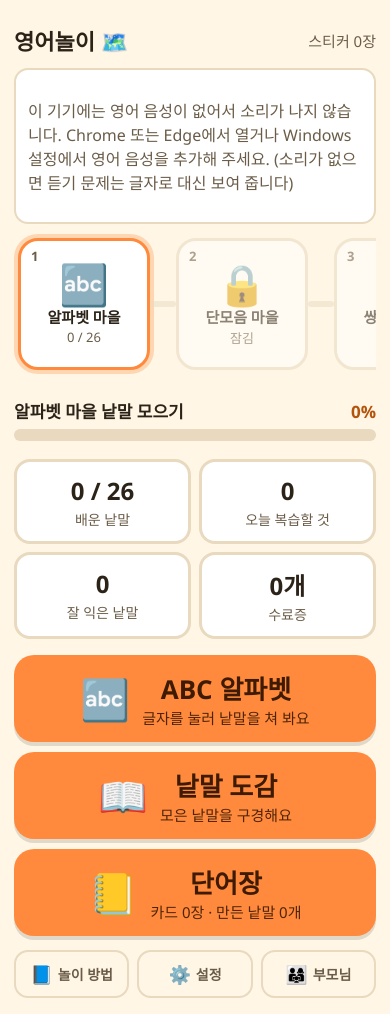
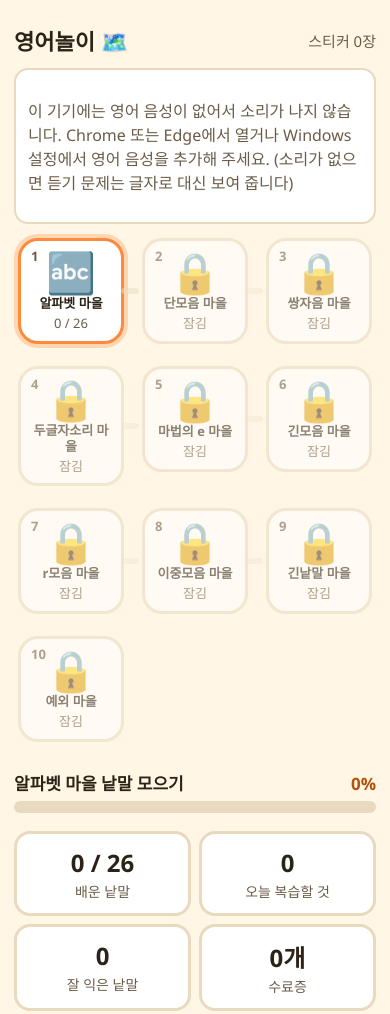
Before and after one commit to parksw20/english-nori, a website built with Vite: page index.html in a window 390 px wide. Shown: the top 1014 px of the page. Built offline with nearby package versions, Linux system fonts and the light colour scheme.

Commit message:
지도를 다섯씩 줄바꿈 + g·h·K·k·m·n·q·r은 한 번에 써도 통과
지도: 한 줄을 옆으로 밀게 했더니 열 마을이 되자 뒤쪽은 밀어야만 보였다(사용자 지적) →
한 줄에 다섯, 여섯째부터는 **아랫줄 왼쪽부터**. 길은 카드 오른쪽에 ::after로 그리고 줄 끝 카드와
마지막 마을에는 그리지 않는다. 좁은 화면은 셋씩(다섯이면 카드가 60px이 되어 이름이 안 들어간다).
밀 것이 없어졌으니 자동 가운데 맞춤·끌기(dragScroll)는 지도에서 뗐다(함수는 남겨 둠).

한 번에 쓰기: g·h·K·k·m·n·q·r은 줄기를 되짚어 올라가며 손을 안 떼고 쓰는 것이 자연스럽다.
되짚는 길은 정해진 모양이 없어 획 하나씩의 방향으로는 못 재므로, 이 글자들은
**첫 획 시작점에서 출발해 글자의 길을 8할 이상 지났으면** 통과(judgeCovers). 시작점을 보므로
"위에서 아래로"는 지켜진다. 목록에 없는 글자(E)는 여전히 획 하나씩(또는 붙은 획만 이어서)이다.

검증: 데스크톱 5×2 배치·둘째 줄 왼쪽 시작·길 표시(열린 길 ━ / 닫힌 길 ┄ / 줄 끝 없음)·가로 넘침 0,
폰 375px 3열·가로 넘침 0. h를 줄기→되짚기→어깨 한 번에 그어 통과, E를 한 번에 그어 탈락.

Co-Authored-By: Claude Opus 5 <noreply@anthropic.com>

```diff
--- a/src/data/strokes.ts
+++ b/src/data/strokes.ts
@@ -13,6 +13,12 @@
  * - 둥근 글자(a·d·g·q)는 둥근 부분을 먼저, 세로는 나중에 내려긋는다
  * 아래 test/strokes.test.ts가 이 규칙을 검사한다.
  */
+/**
+ * **한 번에 써도 되는 글자** — 획 사이를 되짚어 올라가며(줄기를 다시 타고) 손을 안 떼고 쓰는 것이 자연스러운 글자.
+ * 이 글자들은 획 하나씩 안 그어도, 첫 획 시작점에서 출발해 글자의 길을 거의 다 지나면 통과다(사용자 지정).
+ */
+export const ONE_STROKE_OK = new Set(['g', 'h', 'K', 'k', 'm', 'n', 'q', 'r'])
+
 export const STROKES: Record<string, string[]> = {
   // ── 대문자 ────────────────────────────────────────────────
   A: ['M50 10 L15 90', 'M50 10 L85 90', 'M30 60 L70 60'],
--- a/src/manual.ts
+++ b/src/manual.ts
@@ -139,6 +139,7 @@ export function showManual(onBack: () => void): void {
         '판은 점선 두 줄로 **세로 3등분**돼요. 대문자는 맨 위부터 기준선(둘째 줄)까지, 소문자는 첫째 줄부터 기준선까지 써요(b·d는 위까지, g·p는 아래 칸까지).',
         '숫자 순서대로, 화살표 방향으로 **획 하나씩** 그어요. 손을 떼면 바로 맞는지 알려 줘요 — 맞으면 초록, 틀리면 지워지고 힌트가 나와요(앞서 맞힌 획은 남아요).',
         'B의 2·3번처럼 **붙어 있는 획은 손을 떼지 않고 한 번에** 그어도 돼요. 모양이 맞으면 통과예요.',
+        'g·h·k·m·n·q·r(그리고 K)은 **줄기를 되짚어 올라가며 한 번에** 써도 돼요 — 첫 획 자리에서 시작해 글자를 다 지나면 통과예요.',
         '**대문자와 소문자를 둘 다 다 쓰면 통과** — 그 글자가 위 입력 줄에 들어가요. 순차·키보드에서 카드를 누른 것과 같아요.',
         '「🧽 지우기」로 처음부터 다시, 「▶ 순서 다시」로 안내를 다시 봐요.',
         '「␣ 띄어쓰기」는 여러 번 눌러도 **한 번만** 들어가요 (쓰기·순차·키보드 모두).',
--- a/src/style.css
+++ b/src/style.css
@@ -276,39 +276,32 @@ body {
 }
 
 /* ── 지도(마을 목록) ────────────────────────────────────────────── */
-/* ── 지도: 길을 따라 오른쪽으로 늘어선 마을 ─────────────────────── */
+/* ── 지도: 길을 따라 늘어선 마을, 다섯씩 줄바꿈 ────────────────── */
 .en-map-road {
-  display: flex;
-  align-items: center;
-  gap: 0;
-  /* 손가락으로 밀어서 본다. 한 마을씩 딱 멈추게(scroll-snap) 해야 반쯤 걸친 카드가 안 남는다 */
-  overflow-x: auto;
-  overscroll-behavior-x: contain;
-  scroll-snap-type: x proximity;
-  -webkit-overflow-scrolling: touch;
+  /* 한 줄에 다섯. 여섯째부터는 아랫줄 왼쪽부터(사용자 지정). 열 간격이 곧 길의 길이다 */
+  --en-map-cols: 5;
+  --en-map-gap: 26px;
+  display: grid;
+  grid-template-columns: repeat(var(--en-map-cols), minmax(0, 132px));
+  justify-content: center;
+  column-gap: var(--en-map-gap);
+  row-gap: 22px;
   padding: 10px 4px 14px;
   margin: 4px 0;
-  /* 마우스로 끌 수 있는 곳임을 손 모양으로 알린다 */
-  cursor: grab;
-  /* 끌 때 마을 이름이 파랗게 잡히면 미는 느낌이 깨진다 */
-  user-select: none;
-  -webkit-user-select: none;
-}
-
-.en-map-road.en-is-grabbing {
-  cursor: grabbing;
-  /* 끄는 동안에는 스냅이 손을 따라오지 못하게 (놓을 때만 맞춘다) */
-  scroll-snap-type: none;
-}
-
-/* 스크롤 막대는 아이 화면에서 눌리는 것이라 얇게 둔다 */
-.en-map-road::-webkit-scrollbar {
-  height: 6px;
-}
-
-.en-map-road::-webkit-scrollbar-thumb {
-  background: var(--en-line);
-  border-radius: 3px;
+}
+
+/* 좁은 화면에서는 셋씩 — 다섯을 넣으면 카드가 60px이 되어 이름이 안 들어간다 */
+@media (max-width: 640px) {
+  .en-map-road {
+    --en-map-cols: 3;
+    --en-map-gap: 18px;
+  }
+
+  /* 카드가 100px쯤으로 줄어 "두글자소리 마을"이 두 줄로 접혔다 → 글씨를 조금 줄인다.
+     (뒤에 오는 .en-map-village { font-size: 15px }에 지지 않게 선택자를 하나 더 붙인다) */
+  .en-map-road .en-map-village {
+    font-size: 13px;
+  }
 }
 
 .en-map-village {
@@ -318,10 +311,9 @@ body {
   align-items: center;
   justify-content: center;
   gap: 2px;
-  /* 정사각형 — 한 화면에 여러 마을이 들어오면서도 그림이 크다 */
-  flex: 0 0 auto;
-  width: 132px;
-  height: 132px;
+  /* 정사각형 — 줄이 바뀌어도 크기가 같아야 한다 */
+  width: 100%;
+  aspect-ratio: 1;
   padding: 8px;
   position: relative;
   border: 3px solid var(--en-line);
@@ -330,7 +322,41 @@ body {
   font-size: 15px;
   text-align: center;
   cursor: pointer;
-  scroll-snap-align: center;
+}
+
+/* 다음 마을로 가는 길 — 카드 오른쪽, 열 간격을 꽉 채운다. 줄 끝 카드와 마지막 마을에는 없다 */
+.en-map-village::after {
+  content: '';
+  position: absolute;
+  top: 50%;
+  left: 100%;
+  width: var(--en-map-gap);
+  height: 6px;
+  margin-top: -3px;
+  border-radius: 3px;
+  background: var(--en-line);
+  opacity: 0.5;
+  pointer-events: none;
+}
+
+.en-map-village.en-next-open::after {
+  background: var(--en-brand);
+  opacity: 1;
+}
+
+.en-map-village:nth-child(5n)::after,
+.en-map-village:last-child::after {
+  display: none;
+}
+
+@media (max-width: 640px) {
+  .en-map-village:nth-child(5n)::after {
+    display: block;
+  }
+  .en-map-village:nth-child(3n)::after,
+  .en-map-village:last-child::after {
+    display: none;
+  }
 }
 
 .en-map-village[disabled] {
@@ -342,21 +368,6 @@ body {
 .en-map-village.en-is-here {
   border-color: var(--en-brand);
   box-shadow: 0 0 0 4px color-mix(in srgb, var(--en-brand) 30%, transparent);
-}
-
-/* 마을 사이의 길. 지나온 길만 진하다 */
-.en-road {
-  flex: 0 0 auto;
-  width: 26px;
-  height: 6px;
-  border-radius: 3px;
-  background: var(--en-line);
-  opacity: 0.5;
-}
-
-.en-road.en-is-open {
-  background: var(--en-brand);
-  opacity: 1;
 }
 
 .en-map-no {
--- a/src/views.ts
+++ b/src/views.ts
@@ -12,7 +12,7 @@ import * as cards from './cards'
 import * as progress from './progress'
 import * as srs from './srs'
 import * as tts from './tts'
-import { bigButton, dragScroll, el, render, top, topLink } from './ui'
+import { bigButton, el, render, top, topLink } from './ui'
 
 /** 어른이 가끔 여는 화면용 작은 버튼 — 색을 쓰지 않고 테두리만 둔다(아이 눈길을 끌 이유가 없다) */
 function miniButton(emoji: string, label: string, onClick: () => void): HTMLButtonElement {
@@ -96,14 +96,15 @@ function goalBar(stage: StageId): HTMLElement {
 }
 
 /**
- * 지도 — 마을이 **길을 따라 오른쪽으로** 늘어서고, 손가락으로 밀어서 본다.
+ * 지도 — 마을이 **길을 따라 오른쪽으로** 늘어서고, 한 줄에 다섯을 넘으면 **아랫줄 왼쪽부터** 이어진다.
  *
  * 세로 목록이던 것을 바꿨다. 마을이 둘일 때는 목록이어도 됐지만 다섯이 되면
  * 목록은 "할 일 목록"처럼 보이고, 어디까지 왔는지가 안 보인다.
  * 길을 따라 옆으로 가는 모양이면 **지나온 마을과 앞으로 갈 마을**이 한눈에 보이고,
- * 잠긴 마을이 오른쪽에 있다는 것 자체가 다음 목표가 된다.
+ * 잠긴 마을이 뒤에 있다는 것 자체가 다음 목표가 된다.
  *
- * 카드를 정사각형으로 두는 이유: 한 화면에 여러 마을이 들어오면서도 그림이 충분히 커야 한다.
+ * 처음엔 한 줄을 옆으로 밀어서 봤는데, 열 마을이 되니 뒤쪽 마을은 밀어야만 보였다(사용자 지적) →
+ * 다섯씩 줄바꿈해 열 마을이 한 화면에 다 보이게 한다. 카드는 정사각형이라 줄이 바뀌어도 크기가 같다.
  */
 export function showMap(a: MapActions): void {
   const villages: Node[] = []
@@ -113,12 +114,12 @@ export function showMap(a: MapActions): void {
     const words = wordsUpTo(s).length
     const learned = srs.summary(wordsUpTo(s).map((w) => w.en)).learned
     const here = unlocked && s === top_
-    // 마을 사이의 길 — 지나온 길은 진하고 앞으로 갈 길은 흐리다
-    if (s > 0) villages.push(el('span', { class: `en-road${unlocked ? ' en-is-open' : ''}`, 'aria-hidden': 'true' }))
+    // 다음 마을로 가는 길은 카드 오른쪽에 CSS로 그린다(::after). 다음 마을이 열렸으면 진한 길
+    const nextOpen = s < MAX_STAGE && progress.isUnlocked((s + 1) as StageId)
     const b = el(
       'button',
       {
-        class: `en-map-village${here ? ' en-is-here' : ''}${progress.hasCertificate(s) ? ' en-is-done' : ''}`,
+        class: `en-map-village${here ? ' en-is-here' : ''}${progress.hasCertificate(s) ? ' en-is-done' : ''}${nextOpen ? ' en-next-open' : ''}`,
         disabled: !unlocked,
         'data-stage': String(s),
       },
@@ -136,31 +137,8 @@ export function showMap(a: MapActions): void {
     if (unlocked) b.addEventListener('click', () => a.onVillage(s))
     villages.push(b)
   }
+  // 줄바꿈 격자라 밀 것이 없다 — 열 마을이 다 보이고 지금 마을은 테두리로 알린다
   const road = el('div', { class: 'en-map-road' }, villages)
-  // 손가락으로는 그냥 밀리지만 마우스는 스크롤 막대를 잡아야 한다 → 끌어서도 움직이게
-  dragScroll(road)
-  /**
-   * **지금 하고 있는 마을을 늘 가운데에 둔다.**
-   *
-   * 처음에는 microtask에서 scrollLeft를 한 번만 계산해 넣었는데, 그 시점에는 아직 배치가 안 끝나
-   * (이모지 글꼴이 늦게 오면 카드 크기가 바뀐다) 엉뚱한 자리에 멈추고 scroll-snap이 그 자리에서
-   * 가장 가까운 마을로 붙어 버렸다 — 마지막 마을이 잡히는 일이 생겼다.
-   *
-   * 그래서 **배치가 끝난 뒤에**(rAF 두 번) scrollIntoView로 옮기고, 글꼴이 늦게 와서 폭이 바뀌는
-   * 경우까지 대비해 한 번 더 맞춘다. scrollIntoView는 scroll-snap을 아는 브라우저 기능이라
-   * 우리가 계산한 값이 스냅에 밀리는 일도 없다.
-   */
-  const centerHere = (): void => {
-    const here = road.querySelector('.en-is-here') as HTMLElement | null
-    if (!here || !document.body.contains(road)) return
-    here.scrollIntoView({ inline: 'center', block: 'nearest' })
-  }
-  requestAnimationFrame(() => requestAnimationFrame(centerHere))
-  document.fonts?.ready.then(centerHere).catch(() => {
-    /* 글꼴 정보를 못 받아도 아래 타이머로 맞춰진다 */
-  })
-  // 첫 화면에서는 rAF 두 번으로도 이르다(검증에서 처음 열 때만 왼쪽 끝에 머물렀다) → 한 번 더
-  setTimeout(centerHere, 300)
 
   const p = progress.get()
   // 영어 음성이 없는 기기(음성 미설치 브라우저 등)에서는 소리 문제가 성립하지 않는다 →
```
Also changed, not shown: src/handwrite.ts (+18 -0 lines), src/trace.ts (+9 -2 lines), test/handwrite.test.ts (+15 -1 lines), README.md.
